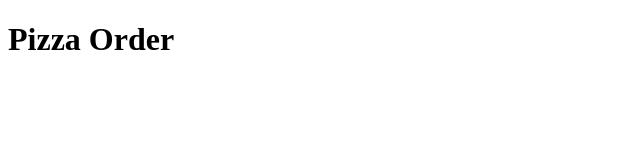
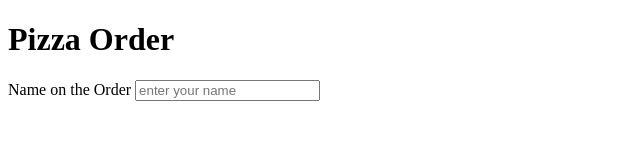
Before and after one commit to mburrow303/Unit_4-LectureNotes, a plain HTML site: page 05_Forms/index.html in a window 1280 px wide. Shown: the whole page, without its empty margins (0-640 px from the left). Drawn offline with Linux system fonts and the light colour scheme.

Commit message:
created name input field

```diff
--- a/05_Forms/index.html
+++ b/05_Forms/index.html
@@ -8,8 +8,11 @@
 <body>
   <h1>Pizza Order</h1>
 
+  <!-- a form is used in html as a grouping of inputs -->
   <form>
-
+   <!-- input does NOT have to be inside of a from, the form simply provides us a "wrapper" to reference different inputs -->
+   <label for="orderName">Name on the Order</label>
+   <input autocomplete="off" type="text" placeholder="enter your name" name="orderName">
   </form>
 
   <!-- connecting my js file to my html page -->
```
